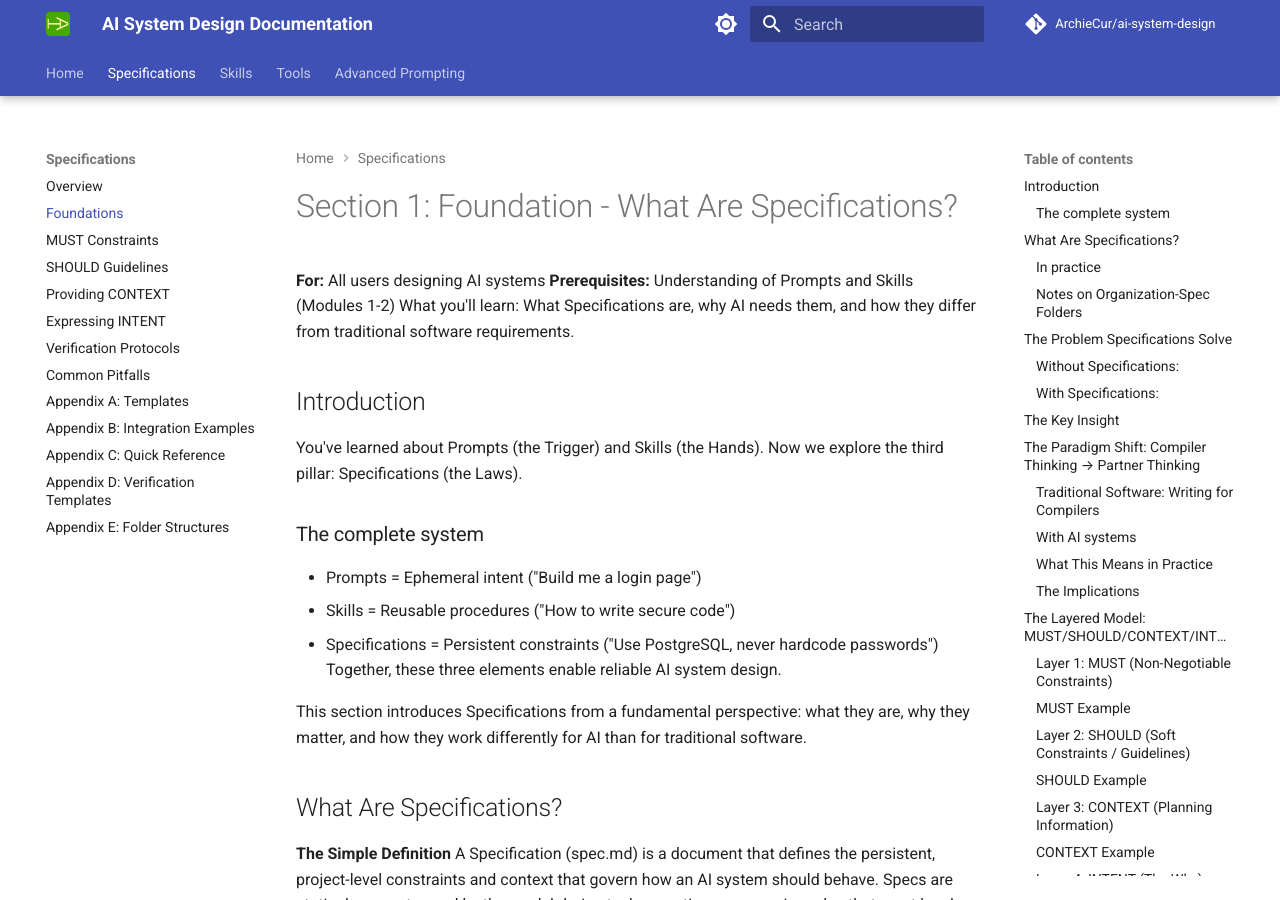
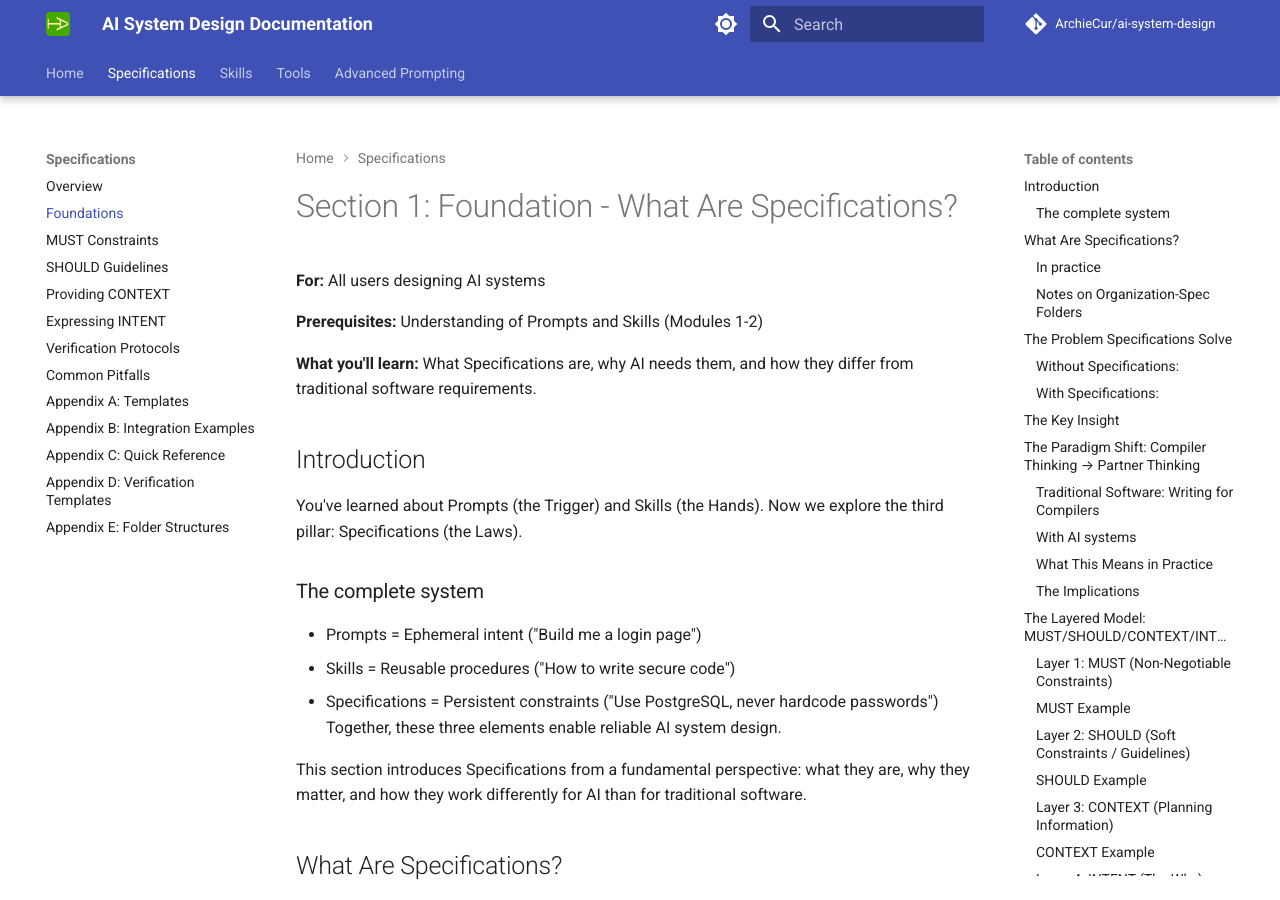
Before and after one commit to ArchieCur/ai-system-design, an MkDocs documentation site: the page built from docs/specifications/Specifications_1_Foundations.md, in a window 1280 px wide and 900 px high. Built offline with MkDocs 1.6.1 and Material for MkDocs 9.7.7, drawn with Linux system fonts in a browser that asks for light colours; comment, search, counter and statistics services are not loaded.

```diff
--- a/docs/specifications/Specifications_1_Foundations.md
+++ b/docs/specifications/Specifications_1_Foundations.md
@@ -1,8 +1,10 @@
 # Section 1: Foundation - What Are Specifications?
 
 **For:** All users designing AI systems
+
 **Prerequisites:** Understanding of Prompts and Skills (Modules 1-2)
-What you'll learn: What Specifications are, why AI needs them, and how they differ from traditional software requirements.
+
+**What you'll learn:** What Specifications are, why AI needs them, and how they differ from traditional software requirements.
 
 ## Introduction
 
```
